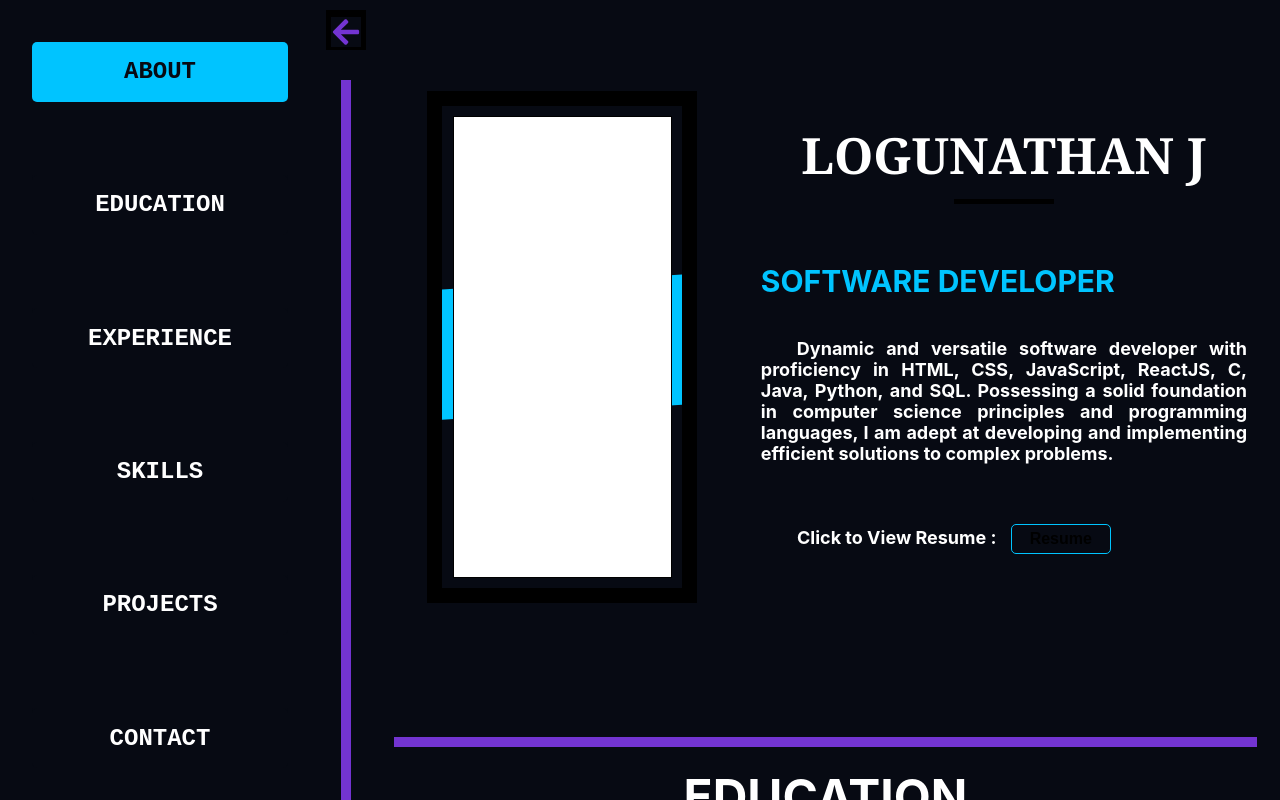
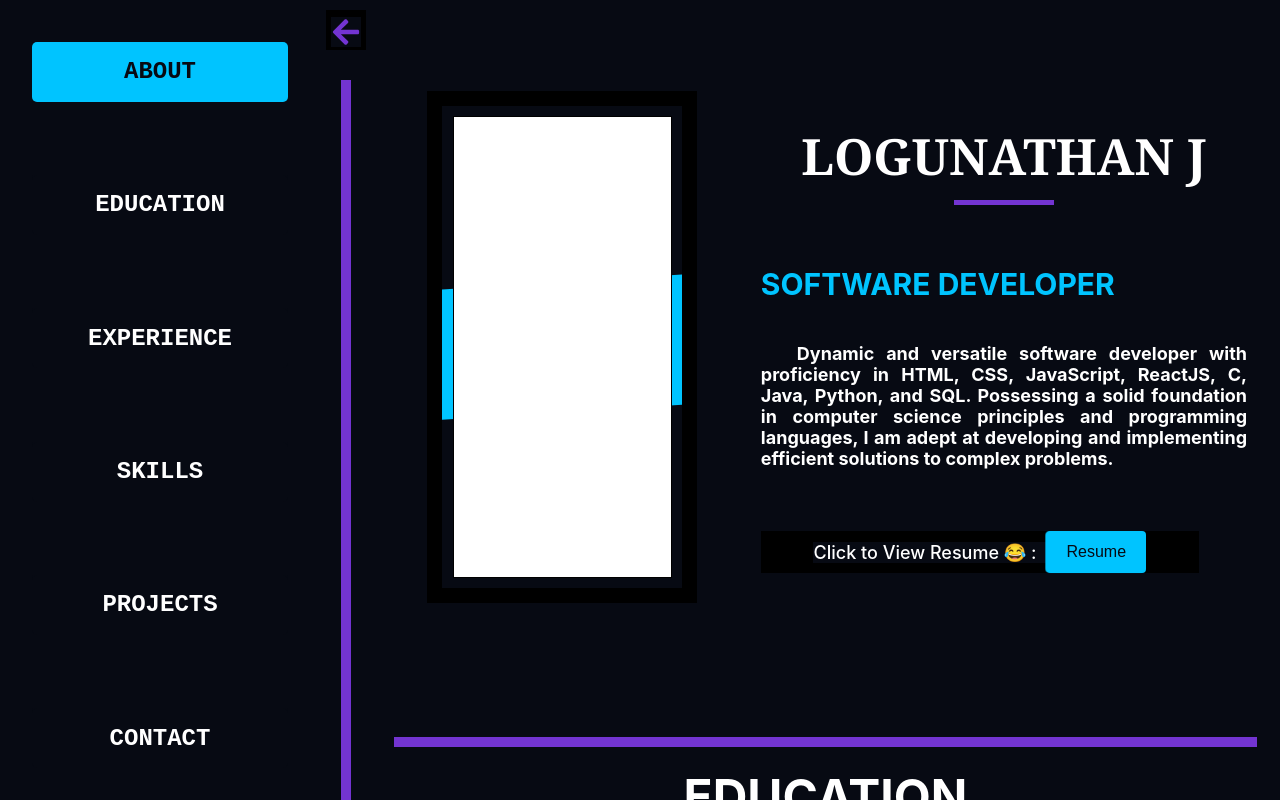
Before and after one commit to Logunathan007/portfolio, a React (Create React App) app: page / in a window 1280 px wide. Built offline with nearby package versions, Linux system fonts and the light colour scheme.

Commit message:
update Education GIF

```diff
--- a/src/App.css
+++ b/src/App.css
@@ -10,8 +10,9 @@
   margin: 0px;
   box-sizing: border-box;
   background-color: var(--dark-bg);
+  scroll-behavior: smooth;
 }
-.arrows{
+.arrows {
   font-size: 30px;
   color: var(--clr-violet);
 }
@@ -36,7 +37,7 @@
   justify-content: space-around;
 }
 
-.leftsection .active{
+.leftsection .active {
   background-color: var(--clr-blue);
   color: var(--dark-bg);
 }
@@ -161,7 +162,7 @@
 }
 .col2 h3 {
   font-size: 30px;
-  color:var(--clr-blue) !important;
+  color: var(--clr-blue) !important;
 }
 .col2 {
   padding: 10px;
@@ -186,7 +187,7 @@
   font-family: "Times New Roman", Times, serif;
   width: 100px;
   height: 5px;
-  background-color: black;
+  background-color: var(--clr-violet);
   margin: 10px auto;
   margin-bottom: 50px;
 }
@@ -227,46 +228,72 @@
   animation: imgboxani1 1s linear infinite;
 }
 
-@keyframes imgboxani1 {
-  0% {
-    rotate: 0deg;
-  }
-  100% {
-    rotate: 360deg;
-  }
-}
-
 .about {
   min-height: 80%;
   display: flex;
   align-items: center;
 }
-#role{
+#role {
   color: var(--light-bg);
+}
+.button-wrapper button {
+  display: inline-block;
+  padding: 0.75rem 1.25rem;
+  border: 0;
+  border-radius: 4px;
+  background-color: #00c4ff;
+  color: #070a13;
+  user-select: none;
+  font-size: 1rem;
+  transform-style: preserve-3d;
+  z-index: 10;
+}
+.button-wrapper button:before,
+.button-wrapper button:after {
+  content: "";
+  position: absolute;
+  top: 0;
+  left: 0;
+  width: 100%;
+  height: 100%;
+  z-index: -1;
+  border-radius: 4px;
+  background-color: #00c4ff;
+  transform: translateZ(-5px);
+  z-index: 10;
+}
+
+.button-wrapper button:after {
+  background-color: #00c4ff;
+  transform: translateZ(-10px);
+  z-index: 10;
+}
+
+.button-wrapper {
+  display: flex;
+  align-items: center;
+  justify-content: center;
+  width: 90%;
+  background-color: black;
+  position: relative;
+  perspective: 400px;
+  z-index: 10;
 }
 .button a {
   width: fit-content;
   height: fit-content;
+  text-decoration: none !important;
+  color: white;
 }
 .button span {
   margin-right: 10px;
+  font-weight: 500;
+  font-size: 18px;
 }
-.button button {
-  font-size: 16px;
-  padding: 5px 8px;
-  background-color: inherit;
-  cursor: pointer;
-  border: 1px solid var(--clr-blue);
-  width: 100px;
-  min-height: 30px;
-  font-weight: bold;
-  border-radius: 5px;
-}
-.button button:hover {
-  transition: var(--transition);
-  background-color: var(--clr-blue);
-  box-shadow: 0 0 25px 5px var(--clr-blue);
-  transform: translateY(-2px);
+.button span:hover {
+  color: var(--clr-blue);
+  text-shadow: var(--clr-blue);
+  transition: all 0.3s linear;
 }
 
 .col1 {
@@ -284,26 +311,62 @@
   display: flex;
   margin: 10px auto;
 }
-
 .detailbox {
   flex: 1;
 }
+.details .detailimg {
+  flex: 1;
+  display: grid;
+  place-items: center;
+}
 
-.education .detailimg {
-  background: url("/src/pictures/boys-studying-online-unscreen.gif");
+.education .detailimg .imggif {
+  background-color: red;
+  border-radius: 4px;
+  width: clamp(90%, 95%, 100%);
+  min-height: clamp(80%, 90%, 100%);
+  background: url("/src/pictures/Education.gif");
   background-position: center;
   background-size: contain;
   background-repeat: no-repeat;
 }
-
 .experience .detailimg {
   background: url("/src/pictures/rating-work-experience-unscreen.gif");
   background-position: center;
   background-size: contain;
   background-repeat: no-repeat;
 }
+
+.detailimg {
+  flex: 1;
+  box-sizing: border-box;
+}
+.details .row {
+  width: 98%;
+  border-radius: 4px;
+  min-height: 120px;
+  max-height: fit-content;
+  margin: 0px auto;
+  padding: 20px;
+  background-color: var(--light-bg) !important;
+  display: flex;
+  flex-direction: column;
+  justify-content: space-between;
+}
+.details .rowanim {
+  width: 80%;
+  border-radius: 4px;
+  min-height: fit-content;
+  margin: 20px auto;
+  background-color: var(--clr-blue);
+}
+.details .rowanim:hover{
+  animation: animate 2s linear infinite;
+}
 .details h3,
 h4 {
+  background-color: inherit !important;
+  color: var(--dark-bg);
   margin-bottom: 10px;
 }
 .details h3 {
@@ -312,34 +375,32 @@ h4 {
 .details h4 {
   font-size: 20px;
 }
-
-.detailimg {
-  flex: 1;
-  box-sizing: border-box;
+sup {
+  background-color: inherit;
+  color: var(--dark-bg);
 }
-.details .row {
-  width: 80%;
+.details .exrow {
+  width: 98%;
+  border-radius: 4px;
   min-height: 120px;
   max-height: fit-content;
-  margin: 20px auto;
+  margin: 0px auto;
   padding: 20px;
-  background-color: lightgray;
+  background-color: var(--light-bg) !important;
   display: flex;
   flex-direction: column;
   justify-content: space-between;
-  position: relative;
 }
-.details .exrow {
+.details .exrowanim {
   width: 80%;
-  min-height: 120px;
-  max-height: fit-content;
+  border-radius: 4px;
+  min-height: fit-content;
   margin: 20px auto;
-  padding: 20px;
-  background-color: lightgray;
-  display: flex;
-  flex-direction: column;
-  justify-content: space-between;
-  position: relative;
+  background-color: var(--clr-blue);
+}
+
+.details .exrowanim:hover{
+  animation: animate 2s linear infinite;
 }
 .skillposter {
   width: 100px;
@@ -485,3 +546,19 @@ a .link {
   background: var(--clr-violet);
   border-radius: 5px;
 }
+
+@keyframes animate {
+  50% {
+    filter: hue-rotate(360deg);
+  }
+}
+
+
+@keyframes imgboxani1 {
+  0% {
+    rotate: 0deg;
+  }
+  100% {
+    rotate: 360deg;
+  }
+}
--- a/src/Components/Button.jsx
+++ b/src/Components/Button.jsx
@@ -1,12 +1,83 @@
-import React from 'react'
+import React, { useEffect, useRef } from "react";
 
 const Button = () => {
+  const buttonRef = useRef(null);
+
+  const distanceBetween = (p1x, p1y, p2x, p2y) => {
+    const dx = p1x - p2x;
+    const dy = p1y - p2y;
+    return Math.sqrt(dx * dx + dy * dy);
+  };
+
+  useEffect(() => {
+    const button = buttonRef.current;
+    let left = button.getBoundingClientRect().left;
+    let top = button.getBoundingClientRect().top;
+    const changeOfsetLeftTop = (event) => {
+      console.log("onscrool trigered");
+      left = button.getBoundingClientRect().left;
+      top = button.getBoundingClientRect().top;
+    };
+
+    const handleMouseMove = (event) => {
+      const radius = Math.max(
+        button.offsetWidth * 0.75,
+        button.offsetHeight * 0.75,
+        100
+      );
+      const bx = left + button.offsetWidth / 2;
+      const by = top + button.offsetHeight / 2;
+      console.log("leto", left, top);
+      console.log(
+        "left",
+        button.parentNode.offsetLeft,
+        button.offsetLeft,
+        button.offsetWidth
+      );
+      console.log(
+        "top",
+        button.parentNode.offsetTop,
+        button.offsetTop,
+        button.offsetHeight
+      );
+      const dist = distanceBetween(event.clientX, event.clientY, bx, by) * 2;
+      const angle = Math.atan2(event.clientY - by, event.clientX - bx);
+
+      const ox = -1 * Math.cos(angle) * Math.max(radius - dist, 0);
+      const oy = -1 * Math.sin(angle) * Math.max(radius - dist, 0);
+
+      const rx = oy / 2;
+      const ry = -ox / 2;
+
+      button.style.transition = `all 0.1s ease`;
+      button.style.transform = `translate(${ox}px, ${oy}px) rotateX(${rx}deg) rotateY(${ry}deg)`;
+      button.style.boxShadow = `0px ${Math.abs(oy)}px ${
+        (Math.abs(oy) / radius) * 40
+      }px rgba(0,0,0,0.15)`;
+    };
+
+    document.addEventListener("mousemove", handleMouseMove);
+    document.getElementById("rightsection").addEventListener("scroll", changeOfsetLeftTop);
+    return () => {
+      document.removeEventListener("mousemove", handleMouseMove);
+      window.removeEventListener("scroll", changeOfsetLeftTop);
+    };
+  }, []);
+
   return (
-    <div data-aos="flip-up"className = "description button">
-      <span>Click to View Resume : </span>
-      <a target='_blank' href="https://drive.google.com/file/d/1-Dq_7oaVtA-kJWN7DXNLkejM2PdBa5VY/view?usp=sharing" rel='noreferrer'><button>Resume</button></a>
+    <div data-aos="flip-up" className="button button-wrapper">
+      <a
+        target="_blank"
+        href="https://drive.google.com/file/d/1-Dq_7oaVtA-kJWN7DXNLkejM2PdBa5VY/view?usp=sharing"
+        rel="noreferrer"
+      >
+        <span>Click to View Resume 😂 :  </span>
+      </a>
+      <button ref={buttonRef} id="resbutton">
+        Resume
+      </button>
     </div>
-  )
-}
+  );
+};
 
-export default Button
+export default Button;
--- a/src/Components/Education.jsx
+++ b/src/Components/Education.jsx
@@ -1,12 +1,11 @@
-import React from 'react'
+import React from "react";
 
 const Education = () => {
-
   let educationDetails = [
     {
       line1: "Karpagam Institute of Technology, Coimbatore",
       line2: "B. E. Electronics and Communication Engineering (2020 - 2024)",
-      line3: "CGPA : 8"
+      line3: "CGPA : 8",
     },
     {
       line1: "N. S. Boys Hr. Sec. School, Theni",
@@ -20,35 +19,35 @@ const Education = () => {
           SSLC (10<sup>th</sup> Std.) : 75%
         </>
       ),
-    }
+    },
   ];
 
   return (
-    <div className='education contentbox' id='education'>
+    <div className="education contentbox" id="education">
       <div className="title">
         <h1> EDUCATION </h1>
         <div className="hline"></div>
       </div>
       <div className="details">
         <div className="detailbox">
-          {
-            educationDetails.map((ele,ind)=>{
-              return(
-                <div className="row" key ={ind}>
+          {educationDetails.map((ele, ind) => {
+            return (
+              <div className="rowanim">
+                <div className="row" key={ind}>
                   <h3> {ele.line1} </h3>
                   <h4> {ele.line2} </h4>
                   <h4> {ele.line3} </h4>
                 </div>
-              )
-            })
-          }
+              </div>
+            );
+          })}
         </div>
         <div className="detailimg">
-
+          <div className="imggif"></div>
         </div>
       </div>
     </div>
-  )
-}
+  );
+};
 
-export default Education
+export default Education;
--- a/src/Components/Experience.jsx
+++ b/src/Components/Experience.jsx
@@ -1,44 +1,43 @@
-import React from 'react'
+import React from "react";
 
 const Experience = () => {
-  let experienceDetails = [{
-    line1:" SDE at KIT ",
-    line2:"Internship (offline)",
-    line3:"June 2022 - July 2023"
-  },
-  {
-    line1:" Embedded Programming at Emglitz Technologies ",
-    line2:"Internship (online)",
-    line3:"May 2022 - June 2022"
-  }]
+  let experienceDetails = [
+    {
+      line1: " SDE at KIT ",
+      line2: "Internship (offline)",
+      line3: "June 2022 - July 2023",
+    },
+    {
+      line1: " Embedded Programming at Emglitz Technologies ",
+      line2: "Internship (online)",
+      line3: "May 2022 - June 2022",
+    },
+  ];
 
   return (
-    <div className='experience contentbox' id = 'experience'>
+    <div className="experience contentbox" id="experience">
       <div className="title">
         <h1> EXPERIENCE </h1>
         <div className="hline"></div>
       </div>
       <div className="details">
-        <div className="detailimg">
-
-        </div>
+        <div className="detailimg"></div>
         <div className="detailbox">
-          {
-            experienceDetails.map((ele,ind)=>{
-              return(
+          {experienceDetails.map((ele, ind) => {
+            return (
+              <div className="exrowanim">
                 <div className="exrow" key={ind}>
-                  <h3> { ele.line1 } </h3>
-                  <h4> { ele.line2 } </h4>
-                  <h4> { ele.line3 } </h4>
+                  <h3> {ele.line1} </h3>
+                  <h4> {ele.line2} </h4>
+                  <h4> {ele.line3} </h4>
                 </div>
-              )
-            })
-          }
-
+              </div>
+            );
+          })}
         </div>
       </div>
     </div>
-  )
-}
+  );
+};
 
-export default Experience
+export default Experience;
--- a/src/check3.html
+++ b/src/check3.html
@@ -45,8 +45,6 @@
             inset: 5%;
             background-color: lightslategrey;
         }
-        .box:hover::after {
-        }
         @keyframes animate {
             0% {
                 transform: rotate(0deg);
```
Also changed, not shown: 2 other files (tests, documents, lock files or other folders).
